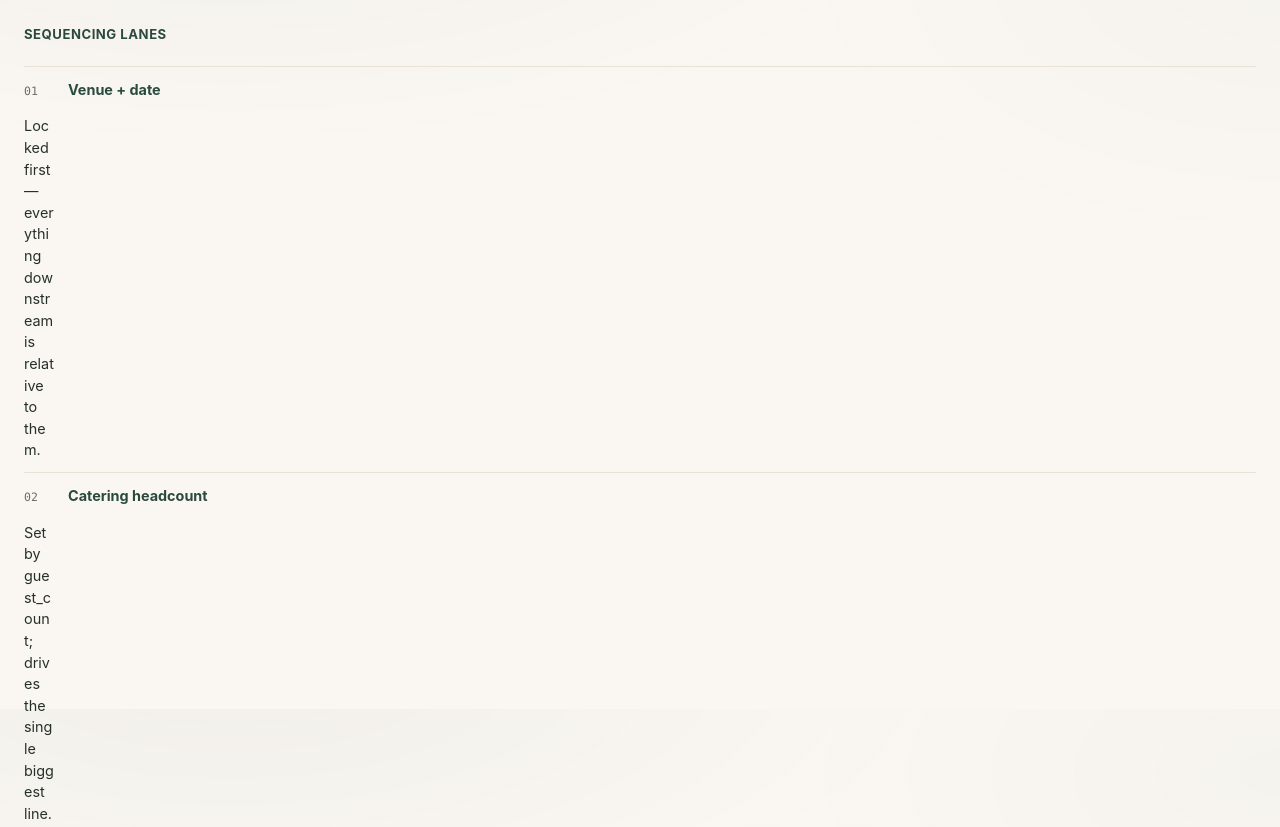
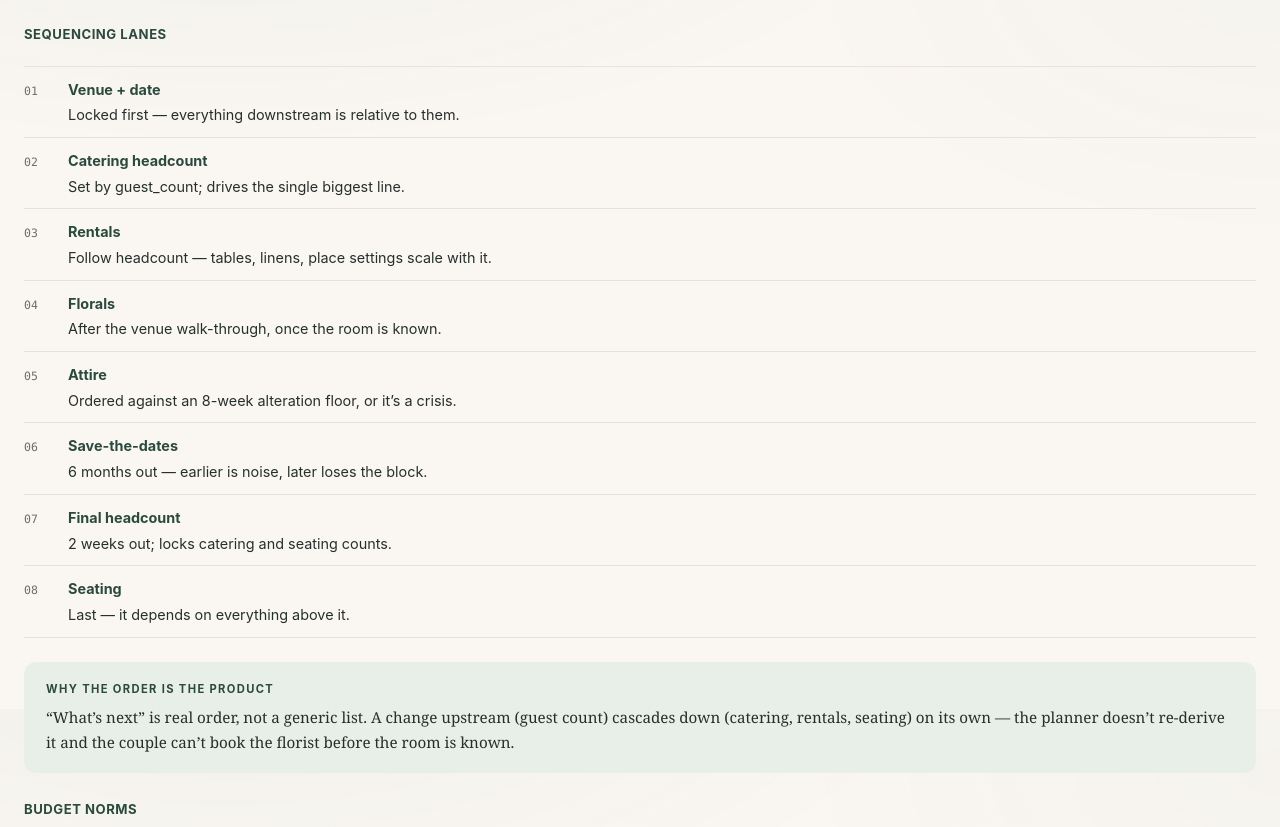
Before and after one commit to hollandkevint/hitch, a website: page public/onboarding.html in a window 1280 px wide. Shown: the part 1691-2518 px from the top of the page. Drawn offline with Linux system fonts and the light colour scheme; no server answers.

Commit message:
fix(onboarding): sequencing-lanes description collapsed into the 30px counter column
The .lanes grid had 3 items per row (::before counter, <b> label, <span> description) but only 2 columns (30px 1fr). Auto-placement put the counter in col 1, the label in col 2, then wrapped the description back to col 1 (30px) — so every description word stacked one per line (~1000px tall rows). Pin <b> and <span> to grid-column 2 (matching the .process-phase pattern) and widen col 2 to minmax(0,1fr). Verified in-browser: all 8 lanes now render label-over-description, span 668px x 22px single line, page height 4145px (was ~34000px). CSS-only; evals 13/13 green.

```diff
--- a/public/onboarding.html
+++ b/public/onboarding.html
@@ -133,11 +133,11 @@ nav.jump { box-shadow: 0 1px 0 rgba(38,48,43,0.03); }
 
   /* domain-model sequencing lanes: an ordered cascade, no decorative accents */
   .lanes { list-style: none; counter-reset: lane; margin: 20px 0 6px; padding: 0; font-family: var(--sans); }
-  .lanes li { counter-increment: lane; display: grid; grid-template-columns: 30px 1fr; gap: 14px; align-items: baseline; padding: 11px 0; border-top: 1px solid var(--line); }
+  .lanes li { counter-increment: lane; display: grid; grid-template-columns: 30px minmax(0, 1fr); gap: 3px 14px; align-items: baseline; padding: 11px 0; border-top: 1px solid var(--line); }
   .lanes li:last-child { border-bottom: 1px solid var(--line); }
-  .lanes li::before { content: counter(lane, decimal-leading-zero); font-family: var(--mono); font-size: 0.72rem; color: var(--muted); }
-  .lanes b { color: var(--forest); font-size: 0.9rem; }
-  .lanes span { color: var(--ink); font-size: 0.9rem; line-height: 1.5; }
+  .lanes li::before { content: counter(lane, decimal-leading-zero); grid-column: 1; font-family: var(--mono); font-size: 0.72rem; color: var(--muted); }
+  .lanes b { grid-column: 2; color: var(--forest); font-size: 0.9rem; }
+  .lanes span { grid-column: 2; color: var(--ink); font-size: 0.9rem; line-height: 1.5; }
 
   .machine { font-family: var(--mono); font-size: 0.82rem; color: var(--forest-deep); background: var(--forest-soft); border-radius: 10px; padding: 12px 16px; margin: 6px 0 14px; line-height: 1.7; overflow-x: auto; }
   .machine .lbl { display: block; font-size: 0.66rem; letter-spacing: 0.14em; text-transform: uppercase; color: var(--muted); margin-bottom: 4px; }
```
